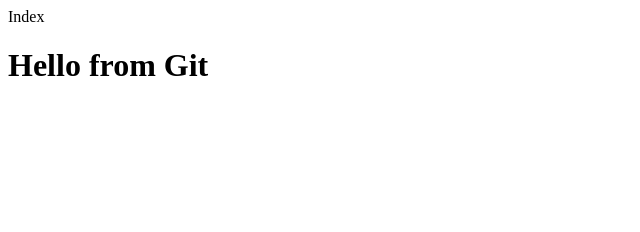
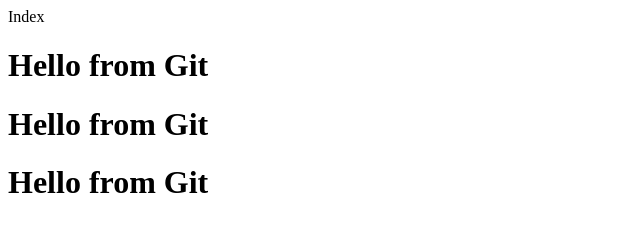
Before and after one commit to ranganathh-learner/javagitrepo, a plain HTML site: page index.html in a window 1280 px wide. Shown: the whole page, without its empty margins (0-640 px from the left). Drawn offline with Linux system fonts and the light colour scheme.

Commit message:
Modified again

```diff
--- a/index.html
+++ b/index.html
@@ -2,5 +2,7 @@
 <head>Index</head>
 <body>
 <div><h1>Hello from Git</h1></div>
+<div><h1>Hello from Git</h1></div>
+<div><h1>Hello from Git</h1></div>
 </body>
 </html>
```
